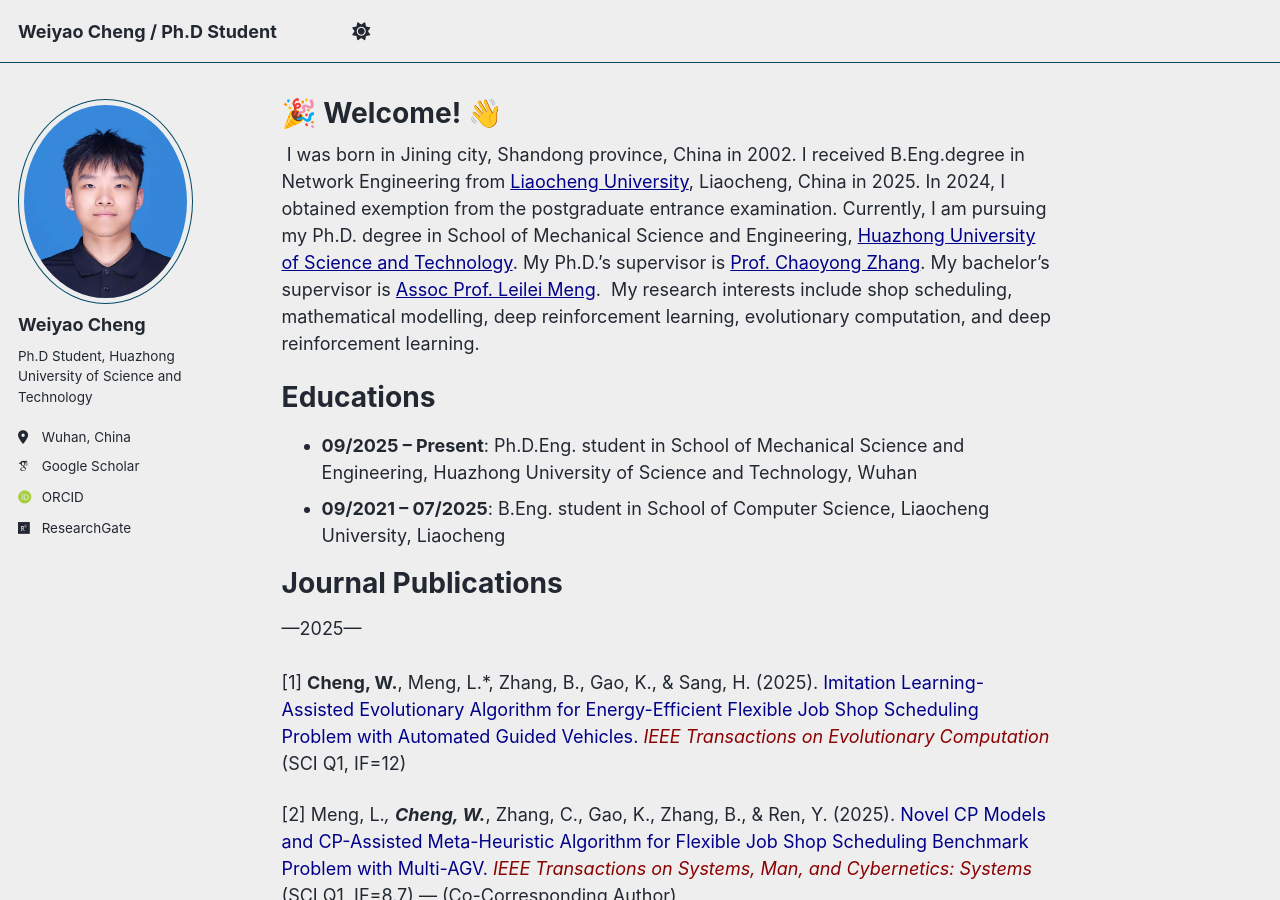
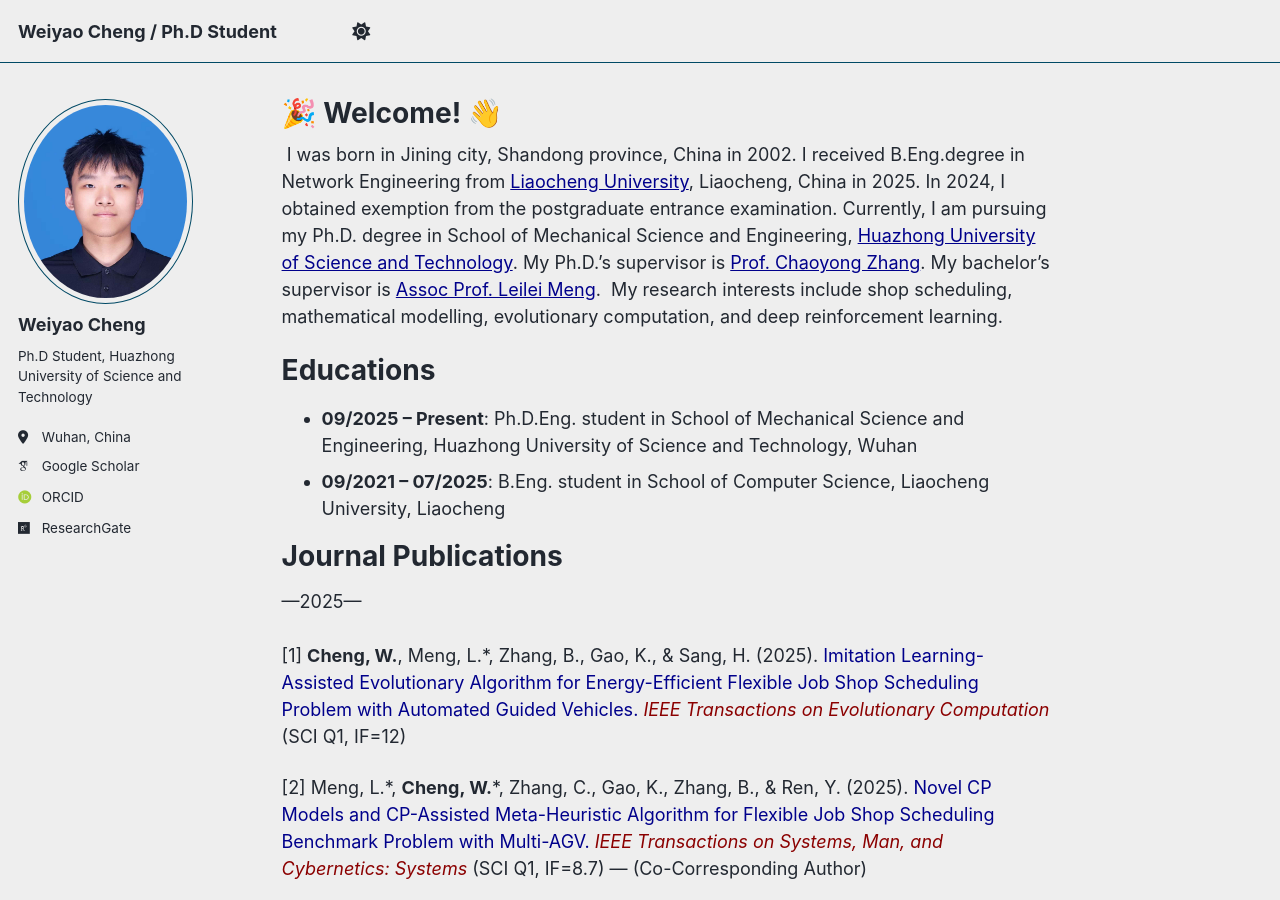
Before and after one commit to cwylcu080903/cwylcu080903.github.io, a Jekyll site: the page built from _pages/about.md, in a window 1280 px wide and 900 px high. Built offline with Jekyll 4.4.1, drawn with Linux system fonts in a browser that asks for light colours; some web fonts are replaced; a script bundle is joined from its source files by our own code; library files that are not in the unit come from our copies.

Commit message:
Update about.md

```diff
--- a/_pages/about.md
+++ b/_pages/about.md
@@ -7,7 +7,7 @@ redirect_from:
   - /about.html
 ---
 &nbsp;I was born in Jining city, Shandong province, China in 2002. I received B.Eng.degree in Network Engineering from <a href="https://www.lcu.edu.cn/" style="color: #00008B;">Liaocheng University</a>, Liaocheng, China in 2025. In 2024, I obtained exemption from the postgraduate entrance examination. Currently, I am pursuing my Ph.D. degree in School of Mechanical Science and Engineering, <a href="https://www.hust.edu.cn/" style="color: #00008B;">Huazhong University of Science and Technology</a>.  My Ph.D.'s supervisor is <a href="https://mse.hust.edu.cn/info/1143/1376.htm" style="color: #00008B;">Prof. Chaoyong Zhang</a>. My bachelor's supervisor is <a href="https://cs.lcu.edu.cn/xygk/szdw/431879.htm" style="color: #00008B;">Assoc Prof. Leilei Meng</a>.
-&nbsp;My research interests include shop scheduling, mathematical modelling, deep reinforcement learning, evolutionary computation, and deep reinforcement learning.
+&nbsp;My research interests include shop scheduling, mathematical modelling, evolutionary computation, and deep reinforcement learning.
 
 Educations
 ======
@@ -19,7 +19,7 @@ Journal Publications
 ---2025---<br><br>
 [1] **Cheng, W.**, Meng, L.*, Zhang, B., Gao, K., & Sang, H. (2025). <span style="color: #00008B;">Imitation Learning-Assisted Evolutionary Algorithm for Energy-Efficient Flexible Job Shop Scheduling Problem with Automated Guided Vehicles.</span> <i style="color: #8B0000;">IEEE Transactions on Evolutionary Computation</i> (SCI Q1, IF=12)
 
-[2] Meng, L.*, <strong>Cheng, W.</strong>*, Zhang, C., Gao, K., Zhang, B., & Ren, Y. (2025). <span style="color: #00008B;">Novel CP Models and CP-Assisted Meta-Heuristic Algorithm for Flexible Job Shop Scheduling Benchmark Problem with Multi-AGV.</span> <i style="color: #8B0000;">IEEE Transactions on Systems, Man, and Cybernetics: Systems</i> (SCI Q1, IF=8.7) — (Co-Corresponding Author)
+[2] Meng, L.*, **Cheng, W.**\*, Zhang, C., Gao, K., Zhang, B., & Ren, Y. (2025). <span style="color: #00008B;">Novel CP Models and CP-Assisted Meta-Heuristic Algorithm for Flexible Job Shop Scheduling Benchmark Problem with Multi-AGV.</span> <i style="color: #8B0000;">IEEE Transactions on Systems, Man, and Cybernetics: Systems</i> (SCI Q1, IF=8.7) — (Co-Corresponding Author)
 
 [3] **Cheng, W.**, Zhang, C., Meng, L.*, Gao, K., Zhang, B., & Sang, H. (2025). <span style="color: #00008B;">A Cooperative Agent Deep Reinforcement Learning Framework for Solving Flexible Job Shop Scheduling Problem with Automated Guided Vehicles.</span> <i style="color: #8B0000;">Expert Systems with Applications</i>, 128142 (SCI Q1, IF=7.5)
 
```
